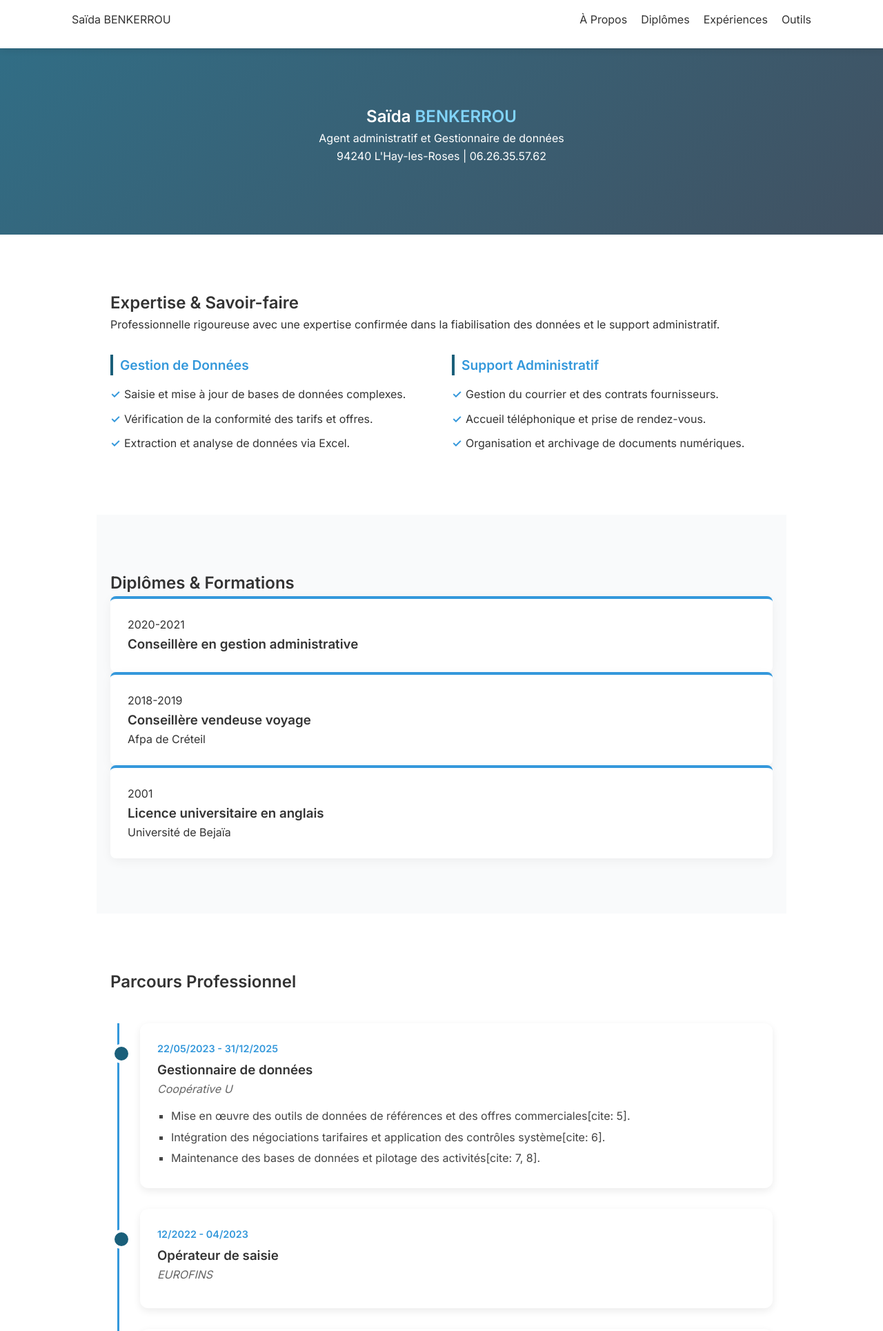
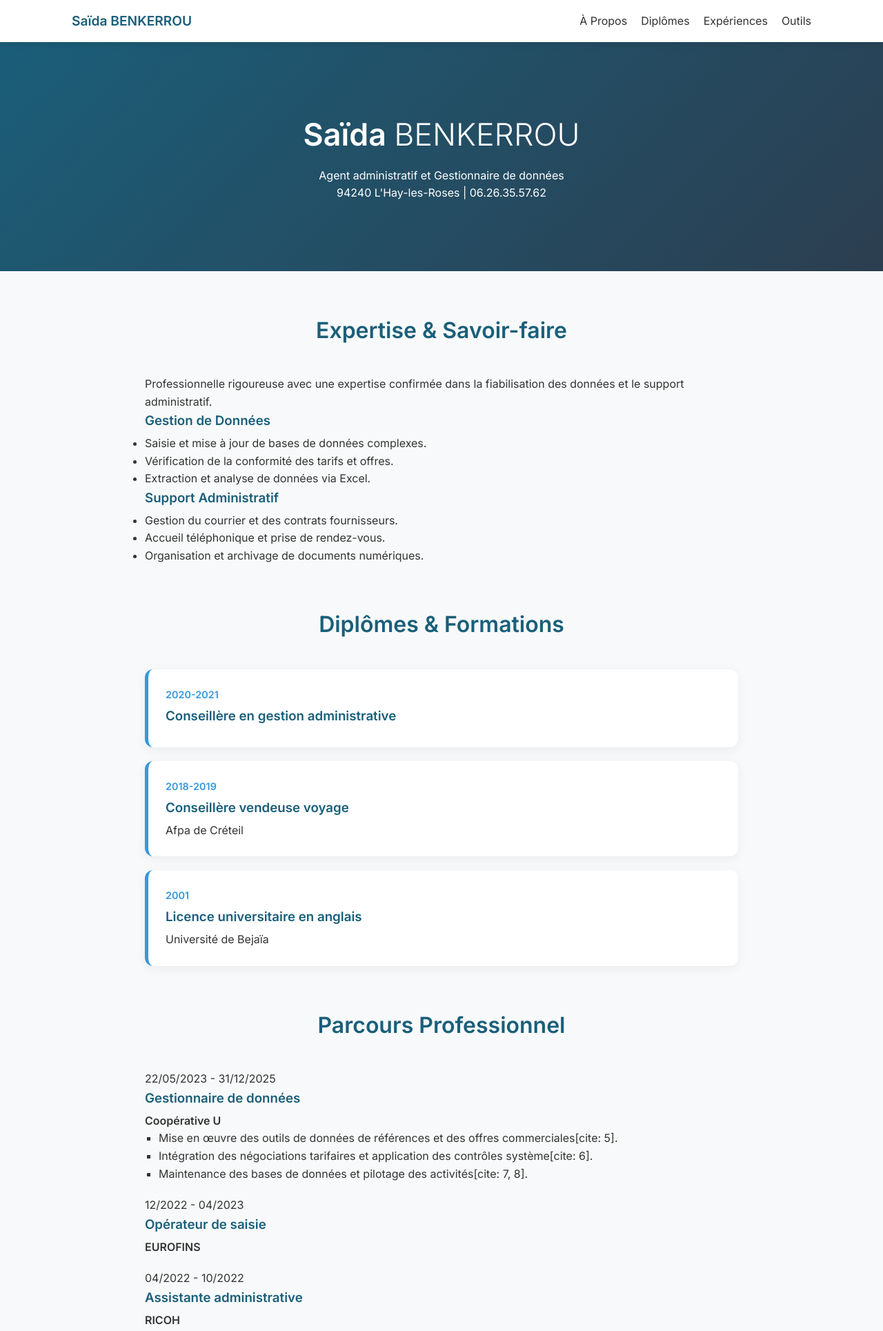
Before and after one commit to sarrahbenkerrou/Portfolio-, a plain HTML site: page index.html in a window 1280 px wide. Shown: the top 1929 px of the page at 69% size. Drawn offline with Linux system fonts and the light colour scheme.

Commit message:
correction pour mobile

```diff
--- a/style.css
+++ b/style.css
@@ -15,317 +15,159 @@ body {
     font-family: 'Inter', sans-serif;
     color: var(--dark-grey);
     line-height: 1.6;
-    overflow-x: hidden;
+    background-color: var(--bg-gray);
 }
 
-/* --- Animations Keyframes --- */
+/* --- ANIMATIONS --- */
 @keyframes fadeInUp {
     from { opacity: 0; transform: translateY(30px); }
     to { opacity: 1; transform: translateY(0); }
 }
 
-@keyframes slideRight {
+@keyframes slideIn {
     from { opacity: 0; transform: translateX(-50px); }
     to { opacity: 1; transform: translateX(0); }
 }
 
-@keyframes popIn {
-    0% { transform: scale(0.8); opacity: 0; }
-    80% { transform: scale(1.05); opacity: 1; }
-    100% { transform: scale(1); }
-}
+.fade-in { animation: fadeInUp 0.8s ease-out forwards; }
+.slide-in { animation: slideIn 0.8s ease-out forwards; }
 
-/* --- Classes d'Animation --- */
-.fade-in { animation: fadeInUp 1s ease-out forwards; }
-.slide-in { animation: slideRight 0.8s ease-out forwards; }
-.pop-in { animation: popIn 0.6s cubic-bezier(0.17, 0.67, 0.83, 0.67) forwards; }
-
-
-/* --- Correction du Header --- */
+/* --- HEADER (FIXE) --- */
 header {
     background: white;
     box-shadow: 0 2px 10px rgba(0,0,0,0.1);
     position: fixed;
     width: 100%;
     top: 0;
-    z-index: 100;
-    /* On s'assure que le header a une hauteur stable */
-    min-height: 70px;
-}
-
-/* --- Ajustement de la section Hero pour éviter la superposition --- */
-.hero {
-    background: linear-gradient(135deg, var(--main-blue), #2c3e50);
-    color: white;
-    /* On augmente le padding-top pour compenser la hauteur du header fixe */
-    padding: 180px 20px 100px;
-    text-align: center;
-}
-
-/* --- Media Query pour Téléphone --- */
-@media (max-width: 768px) {
-    nav {
-        flex-direction: column; /* Aligne le logo et le menu verticalement */
-        padding: 15px 5%;
-    }
-
-    nav ul {
-        margin-top: 15px;
-        justify-content: center;
-        flex-wrap: wrap; /* Évite que les liens ne sortent de l'écran */
-        gap: 10px;
-    }
-
-    nav ul li a {
-        margin-left: 10px;
-        margin-right: 10px;
-        font-size: 0.9rem;
-    }
-
-    .hero {
-        /* Plus d'espace sur mobile pour que "Saïda Benkerrou" soit bien visible */
-        padding-top: 220px;
-    }
-
-    .hero h1 {
-        font-size: 1.8rem;
-    }
+    z-index: 1000;
 }
 
 nav {
     display: flex;
     justify-content: space-between;
-    padding: 1rem 5%;
+    align-items: center;
+    padding: 15px 5%;
     max-width: 1200px;
     margin: auto;
 }
 
-nav ul { display: flex; list-style: none; }
+.logo {
+    font-size: 1.2rem;
+    font-weight: 600;
+    color: var(--main-blue);
+}
+
+nav ul {
+    display: flex;
+    list-style: none;
+    gap: 20px;
+}
+
 nav ul li a {
     text-decoration: none;
     color: var(--dark-grey);
-    margin-left: 20px;
-    transition: color 0.3s;
+    font-weight: 500;
+    transition: 0.3s;
 }
+
 nav ul li a:hover { color: var(--light-blue); }
 
+/* --- HERO (CORRECTIF DÉCALAGE NOM) --- */
 .hero {
-    /* On utilise rgba pour ajouter de la transparence (0.9) */
-    background: linear-gradient(135deg, rgba(26, 95, 122, 0.9), rgba(44, 62, 80, 0.9));
+    background: linear-gradient(135deg, var(--main-blue), #2c3e50);
     color: white;
-    padding: 150px 20px 100px;
+    /* Espace important en haut pour éviter que le menu ne cache ton nom */
+    padding: 160px 20px 100px;
     text-align: center;
-    /* Le flou permet de voir l'animation bouger derrière tout en restant lisible */
-    backdrop-filter: blur(3px);
 }
 
-.hero h1 span { color: #81d4fa; }
+.hero h1 { font-size: 2.8rem; margin-bottom: 10px; }
+.hero h1 span { font-weight: 300; }
 
-.container { max-width: 1000px; margin: auto; padding: 80px 20px; }
+/* --- CONTENEUR & TITRES --- */
+.container {
+    max-width: 900px;
+    margin: 60px auto;
+    padding: 0 20px;
+}
 
-/* Effet au survol des cartes Diplômes */
-.card {
+h2 {
+    text-align: center;
+    margin-bottom: 40px;
+    color: var(--main-blue);
+    font-size: 2rem;
+}
+
+/* --- CARTES D'EXPÉRIENCES & DIPLÔMES --- */
+.card-grid, .timeline {
+    display: flex;
+    flex-direction: column;
+    gap: 20px;
+}
+
+.card, .exp-item {
     background: white;
     padding: 25px;
-    border-radius: 8px;
-    border-top: 4px solid var(--light-blue);
-    box-shadow: 0 4px 15px rgba(0,0,0,0.05);
-    transition: transform 0.3s ease, box-shadow 0.3s ease;
+    border-radius: 12px;
+    box-shadow: 0 4px 15px rgba(0,0,0,0.06);
+    border-left: 5px solid var(--light-blue);
+    transition: 0.3s;
 }
 
-.card:hover {
-    transform: translateY(-10px);
-    box-shadow: 0 10px 25px rgba(0,0,0,0.1);
+.card:hover, .exp-item:hover {
+    transform: translateY(-5px);
+    box-shadow: 0 6px 20px rgba(0,0,0,0.1);
 }
 
-/* Tags Outils avec effet de pulsation au survol */
-.skill-tag {
-    background: #e1f5fe;
-    color: var(--main-blue);
-    padding: 10px 20px;
-    border-radius: 50px;
-    font-weight: 600;
-    display: inline-block;
-    transition: all 0.3s;
-    cursor: default;
-}
-
-.skill-tag:hover {
-    background: var(--light-blue);
-    color: white;
-    transform: scale(1.1);
-}
-
-footer {
-    background: #222;
-    color: white;
-    text-align: center;
-    padding: 40px;
-}
-
-.skills-grid {
-    display: grid;
-    grid-template-columns: repeat(auto-fit, minmax(300px, 1fr));
-    gap: 30px;
-    margin-top: 30px;
-}
-
-.skill-category h3 {
-    color: var(--light-blue);
-    margin-bottom: 15px;
-    font-size: 1.2rem;
-    border-left: 4px solid var(--main-blue);
-    padding-left: 10px;
-}
-
-.skill-category ul {
-    list-style: none;
-}
-
-.skill-category ul li {
-    margin-bottom: 10px;
-    position: relative;
-    padding-left: 20px;
-}
-
-.skill-category ul li::before {
-    content: "✓";
-    position: absolute;
-    left: 0;
+.date, .period {
     color: var(--light-blue);
     font-weight: bold;
-}
-
-/* Style du fond animé */
-.animated-bg {
-    position: fixed;
-    top: 0;
-    left: 0;
-    width: 100%;
-    height: 100%;
-    z-index: -1; /* Reste derrière le contenu */
-    background: radial-gradient(circle at center, #ffffff 0%, #f0f4f8 100%);
-    overflow: hidden;
-}
-
-.animated-bg::after {
-    content: "";
-    position: absolute;
-    width: 200%;
-    height: 200%;
-    top: -50%;
-    left: -50%;
-    /* On crée des points plus nets pour l'aspect "Data" */
-    background-image:
-        radial-gradient(var(--light-blue) 2px, transparent 2px),
-        radial-gradient(var(--main-blue) 2px, transparent 2px);
-    background-size: 60px 60px;
-    background-position: 0 0, 30px 30px;
-    opacity: 0.3; /* Augmenté pour meilleure visibilité */
-    animation: moveData 30s linear infinite;
-}
-
-/* Animation de mouvement lent */
-@keyframes moveData {
-    from { transform: translate(0, 0); }
-    to { transform: translate(50px, 50px); }
-}
-
-/* Ajustement pour que le texte reste lisible */
-section {
-    position: relative;
-    z-index: 1;
-}
-
-.bg-light {
-    background: rgba(248, 249, 250, 0.8) !important; /* Rend les sections légèrement transparentes */
-    backdrop-filter: blur(5px); /* Flou artistique moderne */
-}
-
-.exp-details {
-    list-style: none;
-    margin-top: 10px;
-    padding-left: 0;
-}
-
-.exp-details li {
-    font-size: 0.9em;
-    color: #555;
-    position: relative;
-    padding-left: 15px;
+    font-size: 0.9rem;
+    display: block;
     margin-bottom: 5px;
 }
 
-.exp-details li::before {
-    content: "•";
-    color: var(--light-blue);
-    position: absolute;
-    left: 0;
-    font-weight: bold;
+h3 { color: var(--main-blue); margin-bottom: 5px; }
+strong { color: #555; display: block; margin-bottom: 10px; }
+
+.exp-list {
+    padding-left: 20px;
+    list-style-type: square;
 }
 
-/* Conteneur de la timeline */
-.timeline {
+/* --- SKILLS (TAGS) --- */
+.skills-list {
     display: flex;
-    flex-direction: column;
-    gap: 30px; /* Espace entre chaque carte */
-    margin-top: 40px;
-    border-left: 3px solid var(--light-blue); /* Ligne verticale de suivi */
-    padding-left: 30px;
-    margin-left: 10px;
+    flex-wrap: wrap;
+    gap: 10px;
+    justify-content: center;
 }
 
-/* Carte d'expérience individuelle */
-.exp-card {
-    background: white;
-    padding: 25px;
-    border-radius: 12px;
-    box-shadow: 0 4px 12px rgba(0,0,0,0.08);
-    position: relative;
-    transition: transform 0.3s ease;
+.skill-tag {
+    background: var(--main-blue);
+    color: white;
+    padding: 8px 15px;
+    border-radius: 20px;
+    font-size: 0.9rem;
 }
 
-.exp-card:hover {
-    transform: translateX(10px);
-    border-left: 5px solid var(--main-blue);
+/* --- RESPONSIVE MOBILE (IMPORTANT) --- */
+@media (max-width: 768px) {
+    nav {
+        flex-direction: column;
+        padding: 10px;
     }
 
-/* Point sur la ligne de temps */
-.exp-card::before {
-    content: "";
-    position: absolute;
-    left: -41.5px;
-    top: 30px;
-    width: 20px;
-    height: 20px;
-    background: var(--main-blue);
-    border-radius: 50%;
-    border: 4px solid white;
+    nav ul {
+        gap: 10px;
+        flex-wrap: wrap;
+        justify-content: center;
     }
 
-.exp-date {
-    display: block;
-    color: var(--light-blue);
-    font-weight: 600;
-    font-size: 0.9rem;
-    margin-bottom: 5px;
+    .hero {
+        /* Augmente encore l'espace si le menu passe sur deux lignes sur petit écran */
+        padding-top: 200px;
     }
 
-.company {
-    color: #666;
-    font-weight: 400;
-    font-style: italic;
-    margin-bottom: 10px;
+    .hero h1 { font-size: 2rem; }
 }
-
-.exp-list {
-    margin-top: 15px;
-    padding-left: 20px;
-    list-style-type: square;
-    color: #444;
-}
-
-.exp-list li {
-    margin-bottom: 8px;
-    line-height: 1.4;
-}
```
Lines whose indentation alone changed are shown as unchanged.
